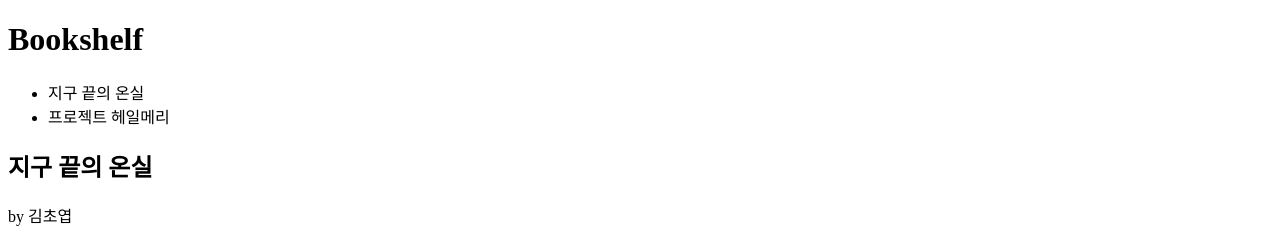
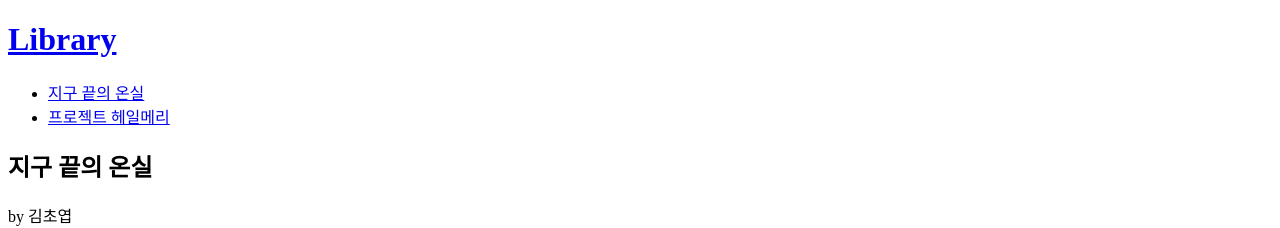
Before and after one commit to web-hyey/library, a plain HTML site: page index.html in a window 1280 px wide. Shown: the top 228 px of the page. Drawn offline with Linux system fonts and the light colour scheme.

Commit message:
2nd Version

```diff
--- a/index.html
+++ b/index.html
@@ -2,13 +2,13 @@
 <html lang="en" dir="ltr">
   <head>
     <meta charset="utf-8">
-    <title>HJ's Bookshelf</title>
+    <title>HJ's Library</title>
   </head>
   <body>
-<h1>Bookshelf</h1>
+<h1><a href="index.html">Library</a></h1>
 <ul>
- <li>지구 끝의 온실</li>
- <li>프로젝트 헤일메리</li>
+ <li><a href="1.html">지구 끝의 온실</a></li>
+ <li><a href="2.html">프로젝트 헤일메리</a></li>
 </ul>
 <p><h2>지구 끝의 온실</h2> by 김초엽</<p>
 <p><img src="bookcover.jpg"></p>
```
Also changed, not shown: 1.html (+3 -3 lines), 2.html (+2 -2 lines).
